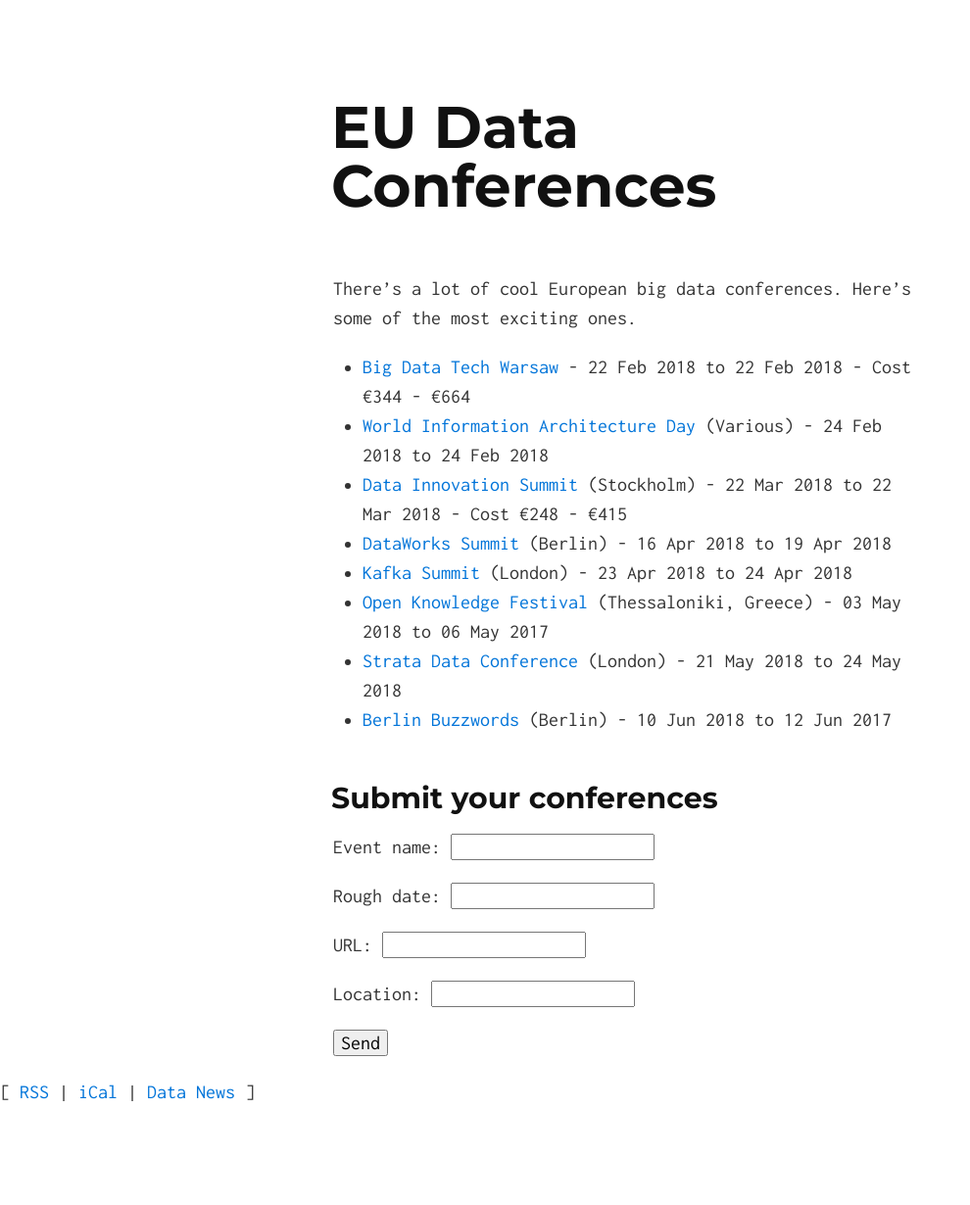
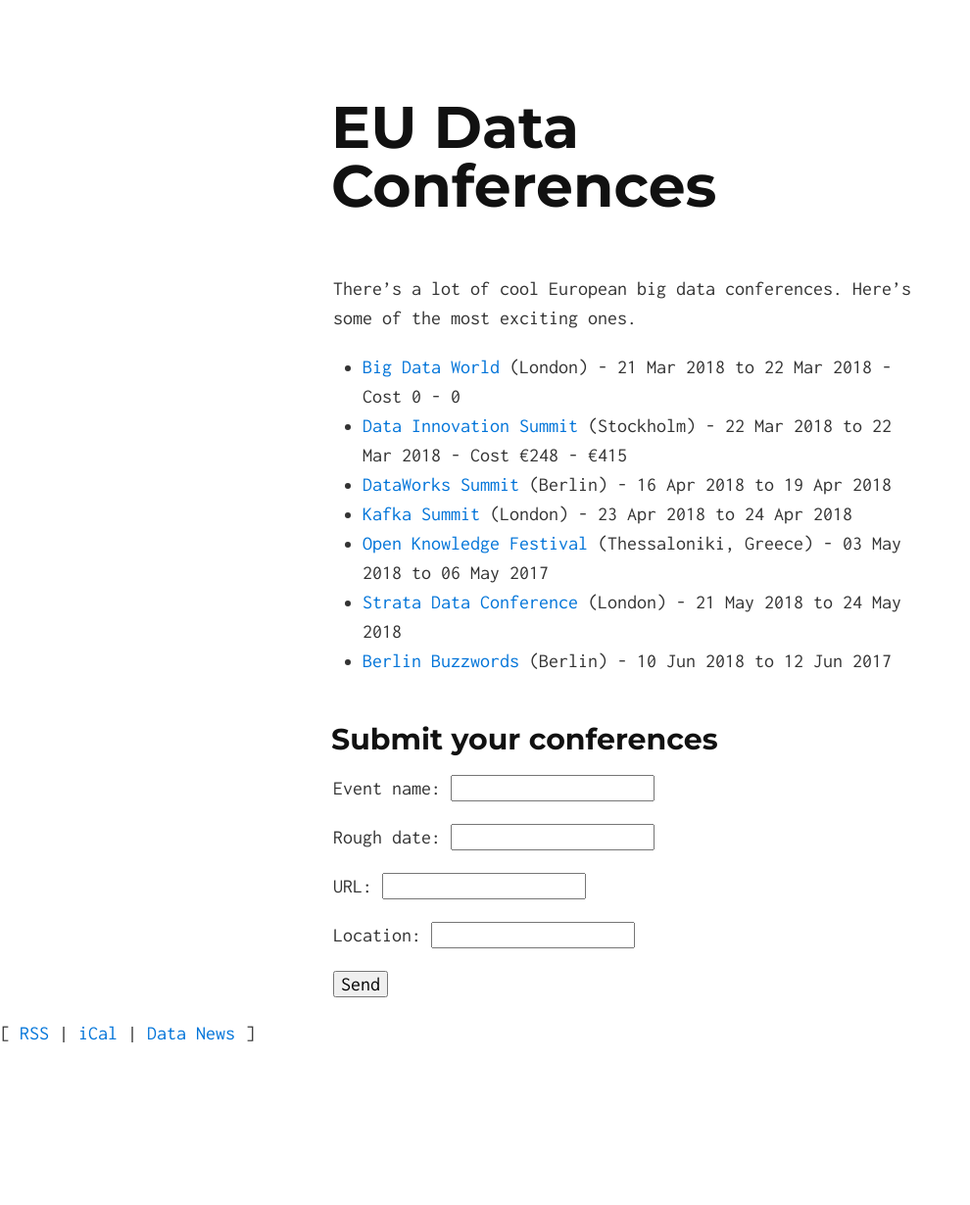
Before and after one commit to eudataconf/eudataconf, a Jekyll site: the page built from index.md, in a window 1280 px wide. Shown: the whole page at 98% size, without its empty margins (0-990 px from the left). Built offline with Jekyll 4.4.1, drawn with Linux system fonts in a browser that asks for light colours; after the commit the page ends 1170 px from its top, so only the background shows below that.

Commit message:
cleanup and add big data world

```diff
--- a/_data/conferences.yml
+++ b/_data/conferences.yml
@@ -1,18 +1,12 @@
-- name: Big Data Tech Warsaw
-  roughdate: 22 February 2018
-  uid: 24
-  uri: http://bigdatatechwarsaw.eu/
-  startdate: 2018-02-22
-  enddate: 2018-02-22
-  mincost: €344
-  maxcost: €664
-- name: World Information Architecture Day
-  roughdate: 24 February 2018
-  uid: 28
-  uri: https://2018.worldiaday.org/
-  startdate: 2018-02-24
-  enddate: 2018-02-24
-  location: Various
+- name: Big Data World
+  roughdate: 21-22 March 2018
+  uid: 29
+  uri: https://www.bigdataworld.com/
+  startdate: 2018-03-21
+  enddate: 2018-03-22
+  location: London
+  mincost: 0
+  maxcost: 0
 - name: Data Innovation Summit
   roughdate: 22 March 2018
   uid: 23
```
